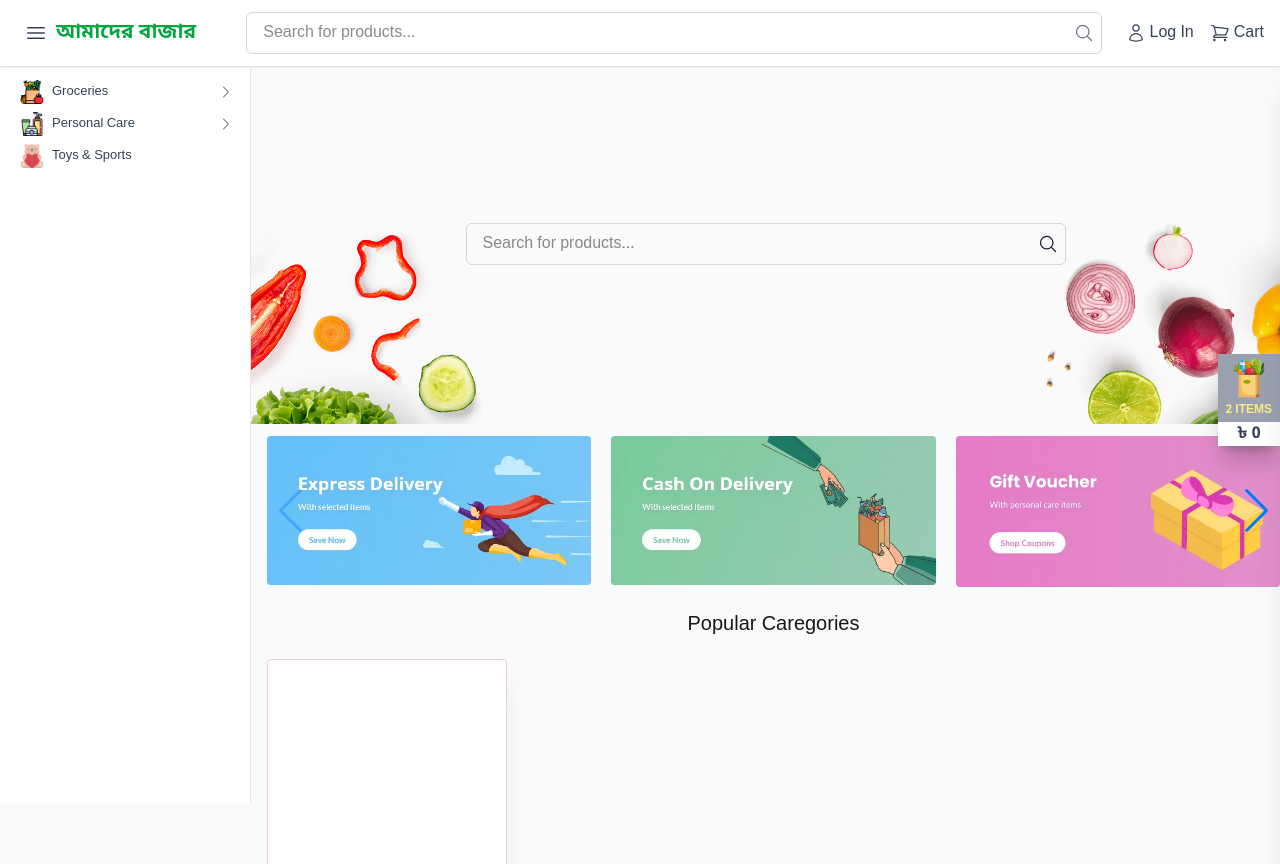
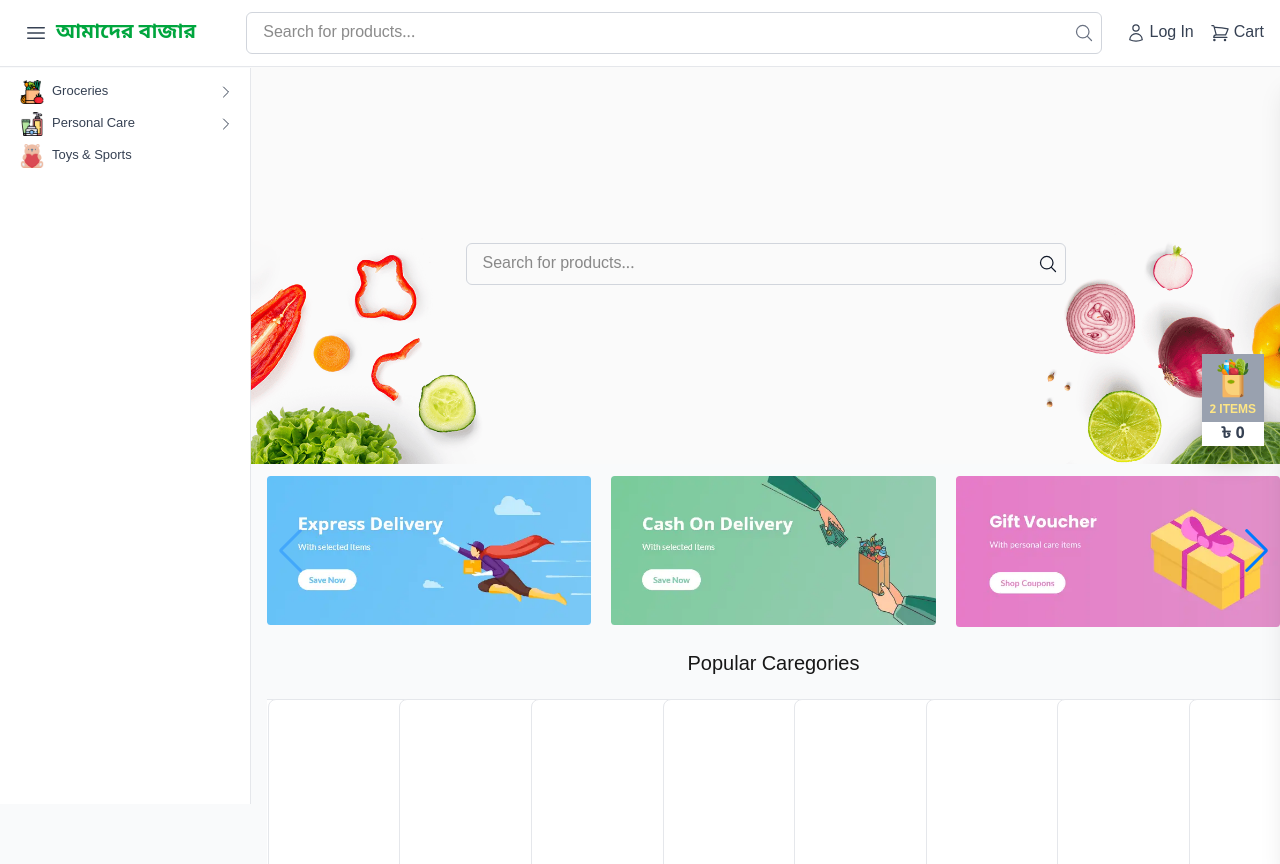
Before and after one commit to musfiz/next-shop-tailwind, a Next.js app: page / in a window 1280 px wide. Built offline with nearby package versions, Linux system fonts and the light colour scheme.

Commit message:
Update some ui design in homepage, layout and footer.

```diff
--- a/app/(site)/fruits-vegetable/page.tsx
+++ b/app/(site)/fruits-vegetable/page.tsx
@@ -1,7 +1,7 @@
 export default function Page() {
   return (
     <>
-      <div className="w-full mt-2">
+      <div className="w-full m-2">
         <h1>This is Fruits and vegetable page.</h1>
       </div>
     </>
--- a/app/components/CartSidebar.tsx
+++ b/app/components/CartSidebar.tsx
@@ -22,7 +22,7 @@ const CartSidebar = () => {
       {/* Cart Toggle Button (fixed on right side) */}
       <div
         onClick={toggleCart}
-        className="fixed right-0 top-1/2 transform -translate-y-1/2 z-40 flex items-center cursor-pointer shadow-xl/20"
+        className="fixed right-4 top-1/2 transform -translate-y-1/2 z-40 flex items-center cursor-pointer shadow-xl/20"
       >
         <div className="flex flex-col justify-center items-center bg-white">
           <div className="bg-gray-400 text-white flex flex-col items-center">
--- a/app/components/Footer.tsx
+++ b/app/components/Footer.tsx
@@ -5,8 +5,8 @@ import { FaFacebook, FaTwitter, FaInstagram, FaLinkedin, FaYoutube } from 'react
 export default function Footer({ }) {
   return (
     <>
-      <footer className=" text-white pt-8" >
-        <div className="container mx-auto px-4 bg-gray-300">
+      <footer className="text-white pt-8">
+        <div className="w-full bg-gray-300">
           {/* Main Footer Content */}
           <div className="grid grid-cols-1 md:grid-cols-2 lg:grid-cols-4 gap-8 p-8">
 
@@ -83,7 +83,7 @@ export default function Footer({ }) {
           </div>
         </div>
         {/* Divider */}
-        <div className="border-t border-teal-400"></div>
+        <div className="border-t"></div>
         {/* Bottom Footer */}
         <div className="flex flex-col md:flex-row justify-between items-center bg-white h-15 mb-16 px-10">
           <p className="text-gray-500 text-sm">
--- a/app/components/Header.tsx
+++ b/app/components/Header.tsx
@@ -8,7 +8,7 @@ export default function Header({
   toggleSidebar: () => void;
 }) {
   return (
-    <header className="fixed top-0 left-0 right-0 bg-white shadow-sm">
+    <header className="fixed top-0 left-0 right-0 bg-white border-b border-gray-200 z-3">
       <div className="px-4 py-3">
         <div className="flex items-center">
           {/* Left section - Hamburger and Logo */}
--- a/app/components/Layout.tsx
+++ b/app/components/Layout.tsx
@@ -35,10 +35,12 @@ export default function Layout({ children }: { children: React.ReactNode }) {
         <Sidebar isOpen={sidebarOpen} toggleSidebar={toggleSidebar} />
         <main className={`w-screen h-screen overflow-y-scroll transition-all duration-300`}>
           <div className="flex-1">
-            {children}
+            <div className="min-h-122">
+              {children}
+            </div>
+            <Footer />
           </div>
           <CartSidebar />
-          <Footer />
         </main>
       </div>
     </div>
--- a/app/page.tsx
+++ b/app/page.tsx
@@ -11,7 +11,7 @@ export default function Page() {
   return (
     <>
       <div className="w-full">
-        <div className="banner bg-[url('/homepage.png')] h-90 bg-cover bg-center">
+        <div className="banner bg-[url('/homepage.png')] h-100 bg-cover bg-center">
           <div className="h-full flex justify-center items-center">
             <div className="relative md:w-100 lg:w-120 xl:w-150">
               <input
@@ -53,49 +53,67 @@ export default function Page() {
             <div className="text-center text-xl mb-5">Popular Caregories</div>
             <Swiper
               cssMode={true}
-              spaceBetween={20}
-              slidesPerView={3}
-              modules={[Autoplay, Navigation]}
+              spaceBetween={40}
+              slidesPerView={8}
+              modules={[Autoplay]}
               // loop={true}
               autoplay={{
-                delay: 6000,
+                delay: 2000,
                 pauseOnMouseEnter: false,
               }}
-              navigation={true}
               className="bg-gray-50 cursor-pointer"
               onSlideChange={() => console.log('slide change')}
               onSwiper={(swipper) => console.log(swipper)}>
-              <SwiperSlide>
-                <div className="flex justify-center items-center w-60 h-70 rounded-sm shadow-xl border border-rose-200 bg-white">
 
-                </div>
-              </SwiperSlide>
 
+              <div className="flex justify-start items-center">
+                <SwiperSlide>
+                  <div className="items-center w-50 h-50 bg-white rounded-lg border border-gray-200"></div>
+                </SwiperSlide>
+                <SwiperSlide>
+                  <div className="items-center w-50 h-50 bg-white rounded-lg border border-gray-200"></div>
+                </SwiperSlide>
+                <SwiperSlide>
+                  <div className="items-center w-50 h-50 bg-white rounded-lg border border-gray-200"></div>
+                </SwiperSlide>
+                <SwiperSlide>
+                  <div className="items-center w-50 h-50 bg-white rounded-lg border border-gray-200"></div>
+                </SwiperSlide>
+                <SwiperSlide>
+                  <div className="items-center w-50 h-50 bg-white rounded-lg border border-gray-200"></div>
+                </SwiperSlide>
+                <SwiperSlide>
+                  <div className="items-center w-50 h-50 bg-white rounded-lg border border-gray-200"></div>
+                </SwiperSlide>
+                <SwiperSlide>
+                  <div className="items-center w-50 h-50 bg-white rounded-lg border border-gray-200"></div>
+                </SwiperSlide>
+                <SwiperSlide>
+                  <div className="items-center w-50 h-50 bg-white rounded-lg border border-gray-200"></div>
+                </SwiperSlide>
+                <SwiperSlide>
+                  <div className="items-center w-50 h-50 bg-white rounded-lg border border-gray-200"></div>
+                </SwiperSlide>
+              </div>
             </Swiper>
           </div>
           <div className="new-product mt-6">
             <div className="text-center text-xl mb-5">New Products</div>
-            <Swiper
-              cssMode={true}
-              spaceBetween={20}
-              slidesPerView={3}
-              modules={[Autoplay, Navigation]}
-              // loop={true}
-              autoplay={{
-                delay: 6000,
-                pauseOnMouseEnter: false,
-              }}
-              navigation={true}
-              className="bg-gray-50 cursor-pointer"
-              onSlideChange={() => console.log('slide change')}
-              onSwiper={(swipper) => console.log(swipper)}>
-              <SwiperSlide>
-                <div className="flex justify-center items-center w-60 h-70 rounded-sm shadow-xl border border-rose-200 bg-white">
-
-                </div>
-              </SwiperSlide>
-
-            </Swiper>
+            <div className="flex justify-center items-center flex-wrap">
+              <div className="w-50 h-60 rounded-sm shadow-xl border border-gray-200 bg-white me-4 mt-2"></div>
+              <div className="w-50 h-60 rounded-sm shadow-xl border border-gray-200 bg-white me-4 mt-2"></div>
+              <div className="w-50 h-60 rounded-sm shadow-xl border border-gray-200 bg-white me-4 mt-2"></div>
+              <div className="w-50 h-60 rounded-sm shadow-xl border border-gray-200 bg-white me-4 mt-2"></div>
+              <div className="w-50 h-60 rounded-sm shadow-xl border border-gray-200 bg-white me-4 mt-2"></div>
+              <div className="w-50 h-60 rounded-sm shadow-xl border border-gray-200 bg-white me-4 mt-2"></div>
+              <div className="w-50 h-60 rounded-sm shadow-xl border border-gray-200 bg-white me-4 mt-2"></div>
+              <div className="w-50 h-60 rounded-sm shadow-xl border border-gray-200 bg-white me-4 mt-2"></div>
+              <div className="w-50 h-60 rounded-sm shadow-xl border border-gray-200 bg-white me-4 mt-2"></div>
+              <div className="w-50 h-60 rounded-sm shadow-xl border border-gray-200 bg-white me-4 mt-2"></div>
+              <div className="w-50 h-60 rounded-sm shadow-xl border border-gray-200 bg-white me-4 mt-2"></div>
+              <div className="w-50 h-60 rounded-sm shadow-xl border border-gray-200 bg-white me-4 mt-2"></div>
+              <div className="w-50 h-60 rounded-sm shadow-xl border border-gray-200 bg-white me-4 mt-2"></div>
+            </div>
           </div>
         </div>
       </div >
```
